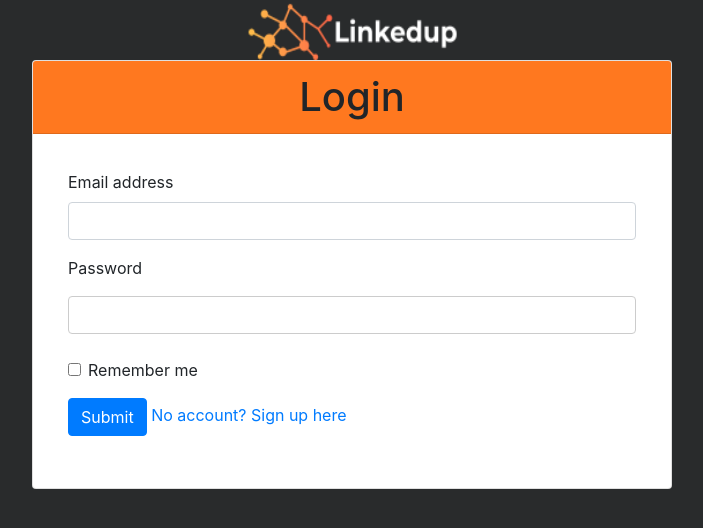
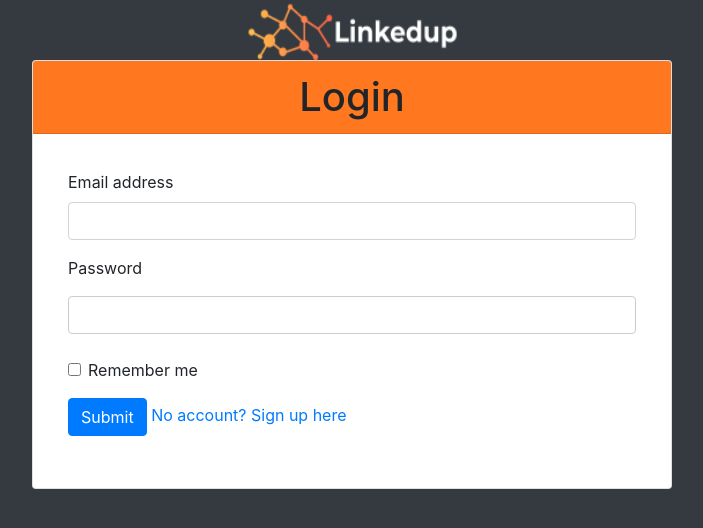
Before and after one commit to ChacaPatrick/linkedup, a PHP site: page / in a window 1280 px wide. Shown: the top 528 px of the page, without its empty margins (288-991 px from the left). Run offline with PHP 8.4, Linux system fonts and the light colour scheme; some libraries are stand-ins or nearby versions.

Commit message:
temporary removed edit

```diff
--- a/index.php
+++ b/index.php
@@ -17,7 +17,7 @@
 </head>
 
 <body>
-  <body style="background-color:#292b2c">
+  <body style="background-color:#343a40">
   <!-- Login Form -->
   <div class="card w-50 mx-auto h-100" >
     <h1 class="card-header text-center" style="background-color: #ff781f;">Login</h1>
--- a/nav.php
+++ b/nav.php
@@ -7,9 +7,11 @@
   </button>
   <div class="collapse navbar-collapse" id="navbar">
     <ul class="navbar-nav">
+    <!--
       <li class="nav-item">
         <a class="nav-link" href="edit.php">Edit <span class="sr-only">(current)</span></a>
       </li>
+      -->
       <li class="nav-item">
         <a class="nav-link" href="friend.php">Friends</a>
       </li>
--- a/register.php
+++ b/register.php
@@ -17,7 +17,7 @@
 <center>
   <img src="logo.png" alt="linkeduplogo" width="230" height="60">
   </center>
-<body style="background-color:#292b2c">
+<body style="background-color:#343a40">
   <!-- Register Form -->
 <div class="container vertical-center">
     <div class="card text-center">
```
